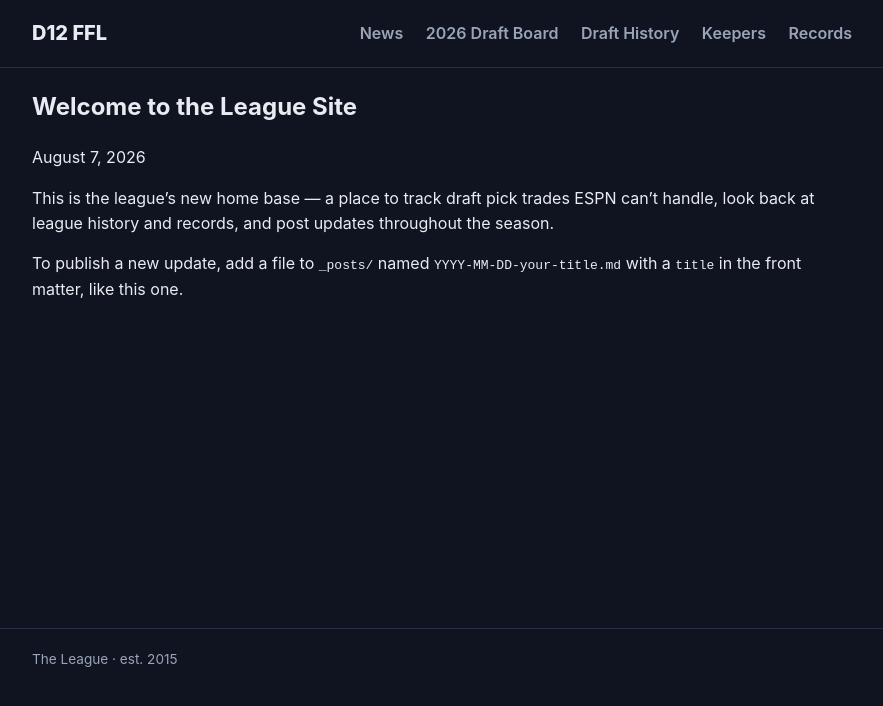
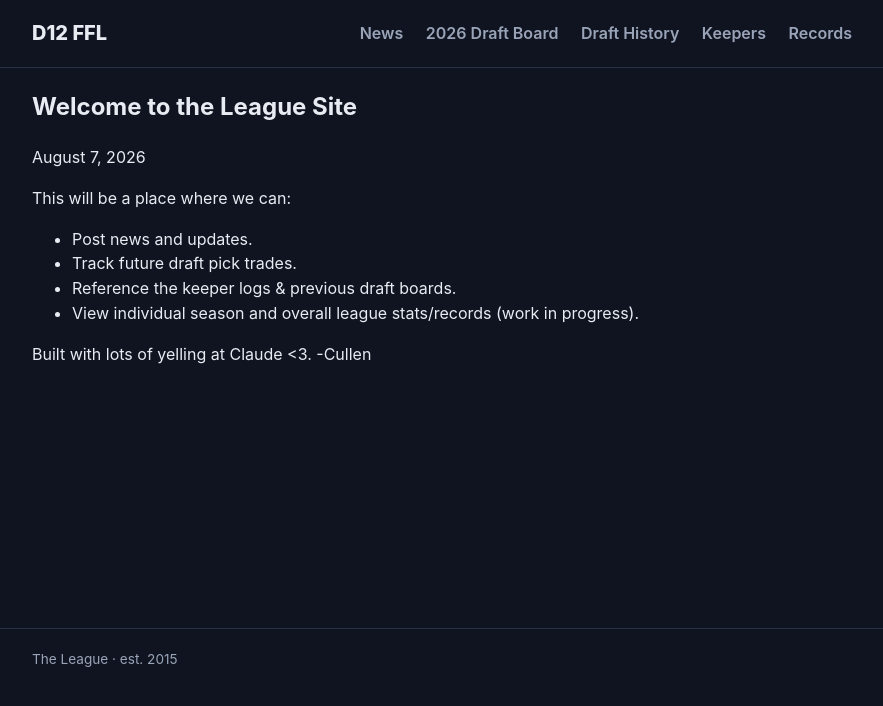
Before and after one commit to cullenhgn/D12-FFL-Website, a Jekyll site: the page built from _posts/2026-08-07-welcome-to-the-site.md, in a window 1280 px wide. Shown: the top 706 px of the page, without its empty margins (198-1081 px from the left). Built offline with Jekyll 4.4.1, drawn with Linux system fonts in a browser that asks for light colours.

Commit message:
Update 2026-08-07-welcome-to-the-site.md

```diff
--- a/_posts/2026-08-07-welcome-to-the-site.md
+++ b/_posts/2026-08-07-welcome-to-the-site.md
@@ -2,9 +2,11 @@
 title: "Welcome to the League Site"
 ---
 
-This is the league's new home base — a place to track draft pick trades
-ESPN can't handle, look back at league history and records, and post
-updates throughout the season.
+This will be a place where we can:
+* Post news and updates.
+* Track future draft pick trades.
+* Reference the keeper logs & previous draft boards.
+* View individual season and overall league stats/records (work in progress).
 
-To publish a new update, add a file to `_posts/` named
-`YYYY-MM-DD-your-title.md` with a `title` in the front matter, like this one.
+Built with lots of yelling at Claude <3.
+-Cullen
```
